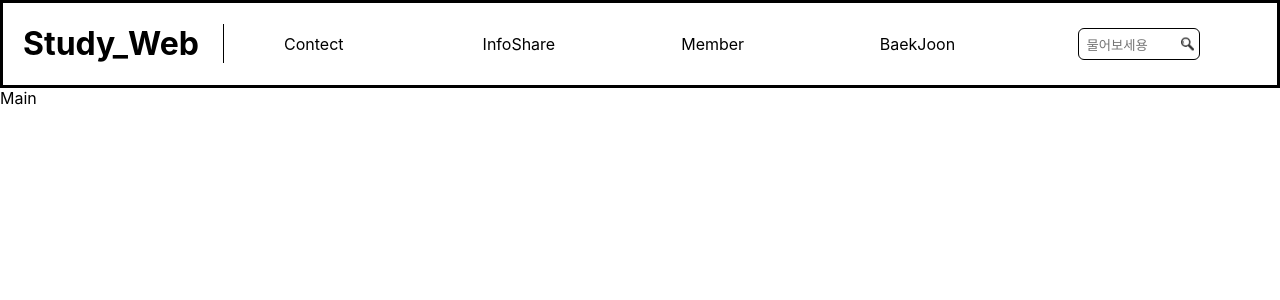
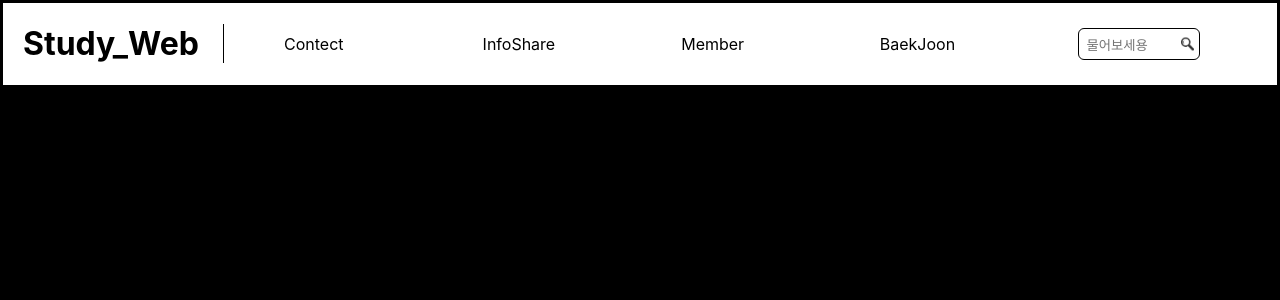
Before and after one commit to jeonghoon11/reactSWT, a React (Create React App) app in the folder swt/: page / in a window 1280 px wide. Shown: the top 300 px of the page. Built offline with nearby package versions, Linux system fonts and the light colour scheme.

Commit message:
body_componenet

```diff
--- a/swt/src/App.css
+++ b/swt/src/App.css
@@ -79,3 +79,11 @@ a:hover {
   from { transform: scale(1); }
   to { transform: scale(1.1); }
 }
+
+.header-nav {
+}
+
+.main-body {
+  height: 3000px;
+  background-color: black;
+}
--- a/swt/src/component/Body/Home.js
+++ b/swt/src/component/Body/Home.js
@@ -1,7 +1,7 @@
 export default function Home() {
     return (
-        <div>
-            Main
+        <div className="main-body">
+
         </div>
     );
 }
--- a/swt/src/component/Head/Header.js
+++ b/swt/src/component/Head/Header.js
@@ -9,7 +9,7 @@ import Home from "../Body/Home";
 
 export default function Header() {
     return (
-        <div>
+        <div className="header-nav">
             <div className="header">
                 <h1 className="title">
                     <Link to="/Home">Study_Web</Link>
```
Also changed, not shown: swt/src/component/Head/Nav.js (line endings or trailing spaces).
